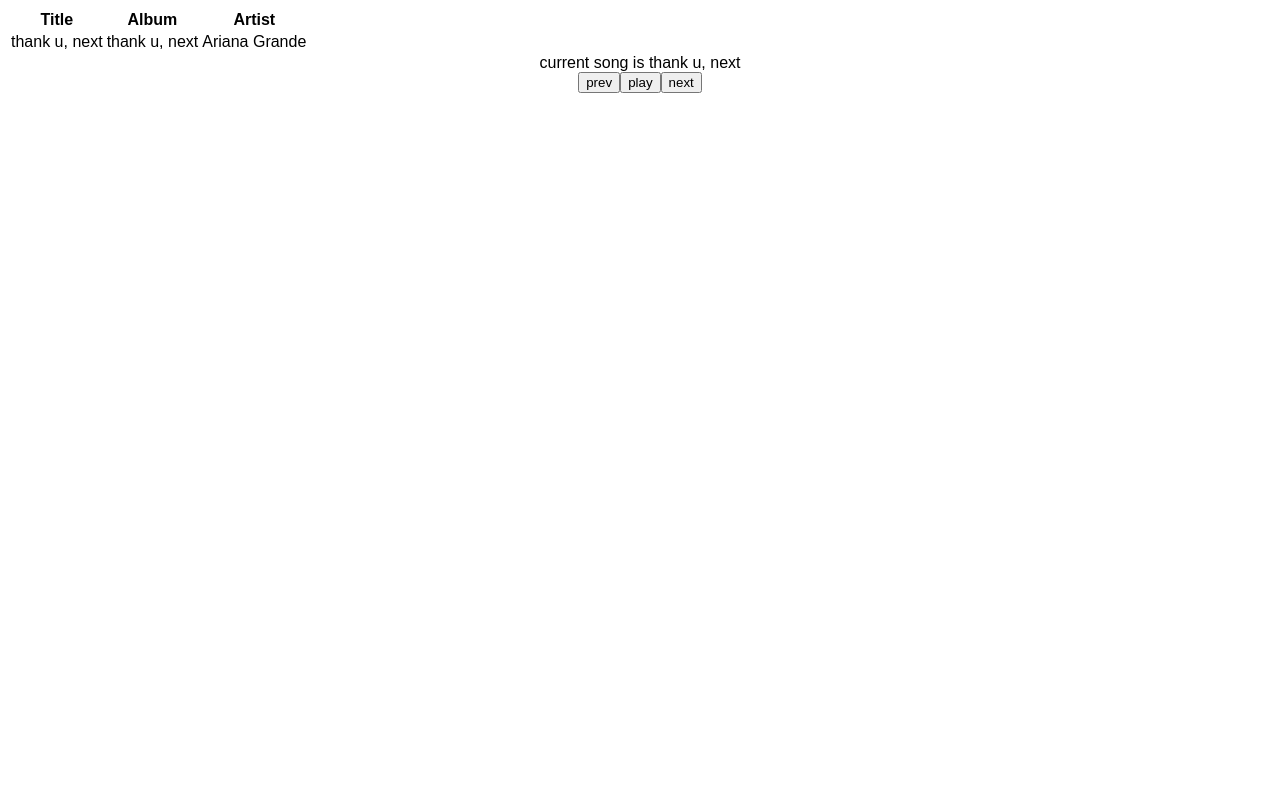
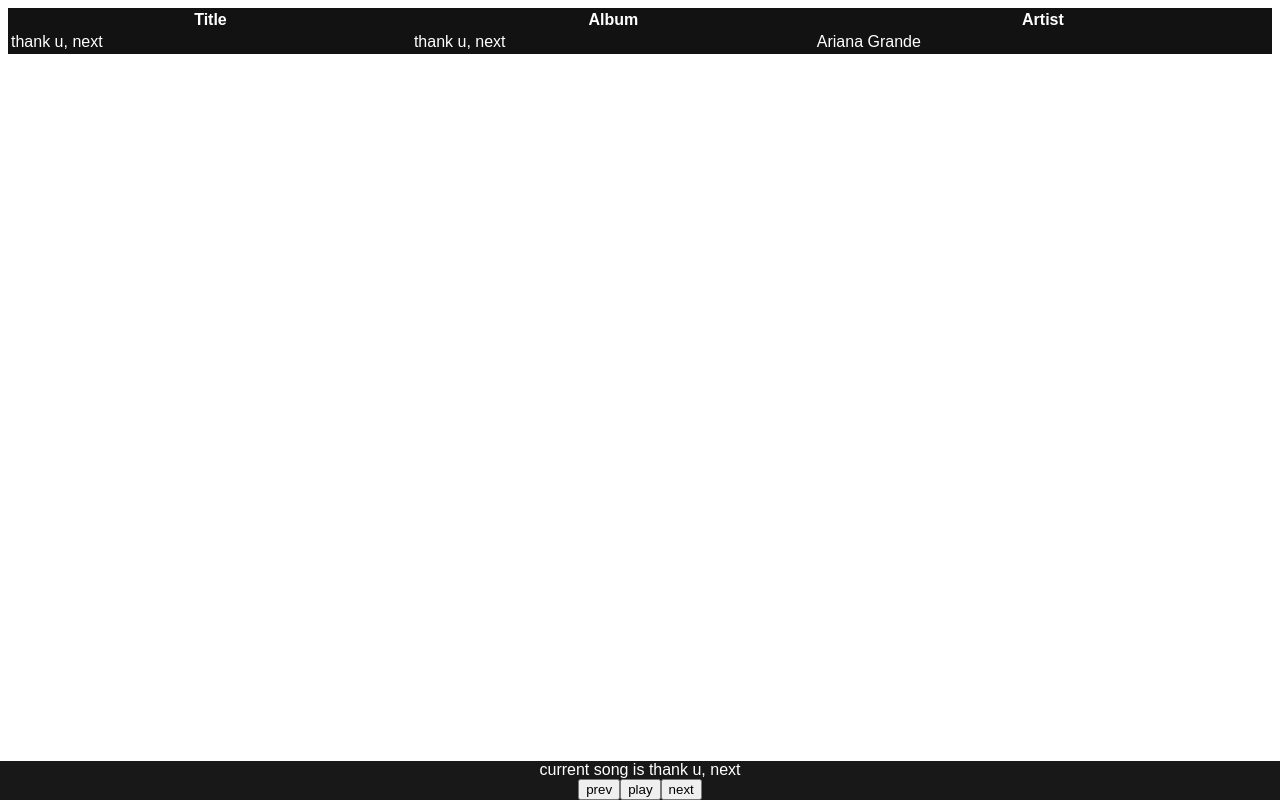
Before and after one commit to karinmat/spotify, a React (Create React App) app: page / in a window 1280 px wide. Built offline with nearby package versions, Linux system fonts and the light colour scheme.

Commit message:
footer and table style

```diff
--- a/src/components/PlayerBar.js
+++ b/src/components/PlayerBar.js
@@ -2,7 +2,7 @@
 
 export default function PlayerBar({ currentSong }) {
     return (
-        <div>
+        <div className="PlayerBar">
             current song is {currentSong}
             <Player />
         </div>
--- a/src/styles.css
+++ b/src/styles.css
@@ -1,4 +1,30 @@
 .App {
-  font-family: sans-serif;
-  text-align: center;
+    font-family: sans-serif;
+    text-align: center;
 }
+
+table {
+    width: 400px;
+    background-color: #121212;
+    width: 100%;
+}
+
+th {
+    /*color: #a7a7a7;*/
+    text-align: center;
+}
+
+tr {
+    color: #fff;
+    text-align: left;
+}
+
+.PlayerBar {
+    color: #fff;
+    background-color: #181818;
+    border-color: transparent;
+    position: fixed;
+    left: 0;
+    bottom: 0;
+    width: 100%;
+}
```
